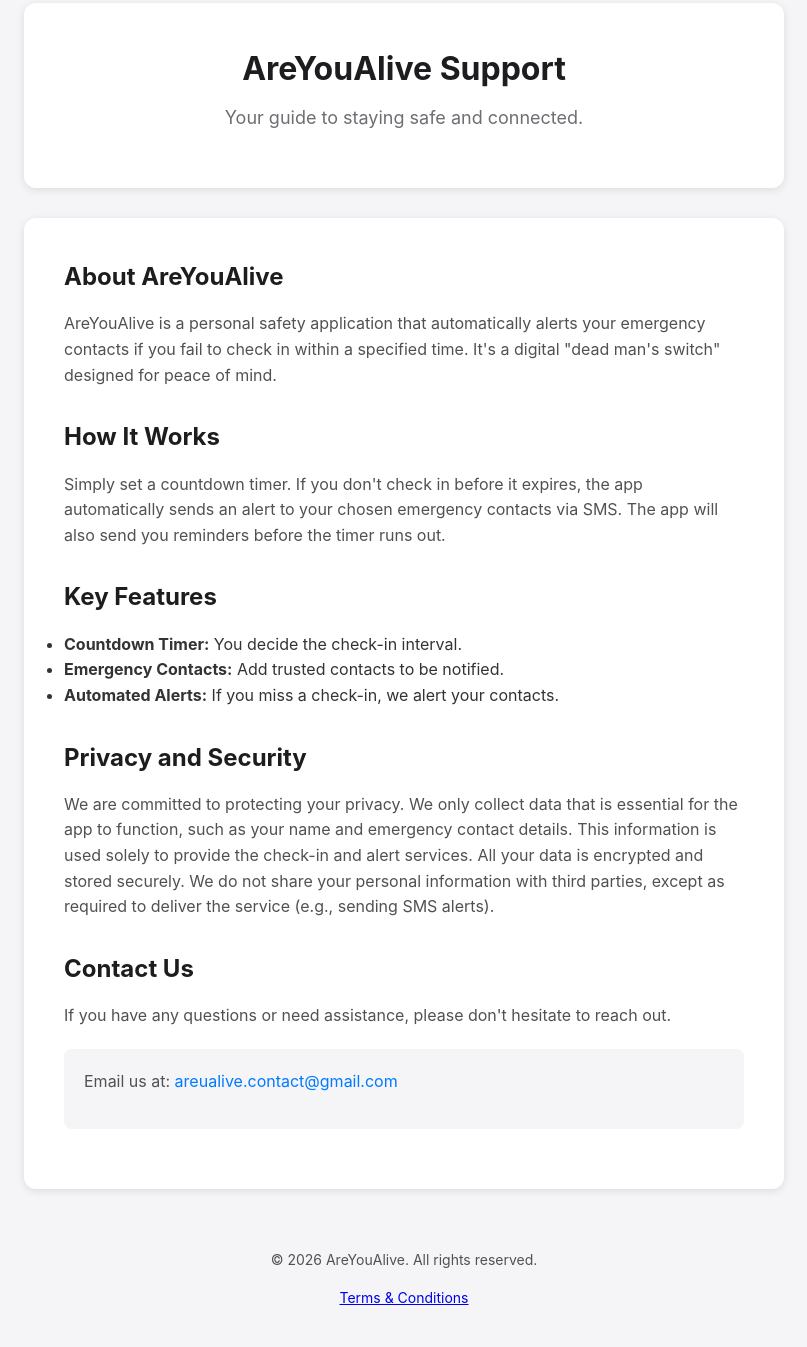
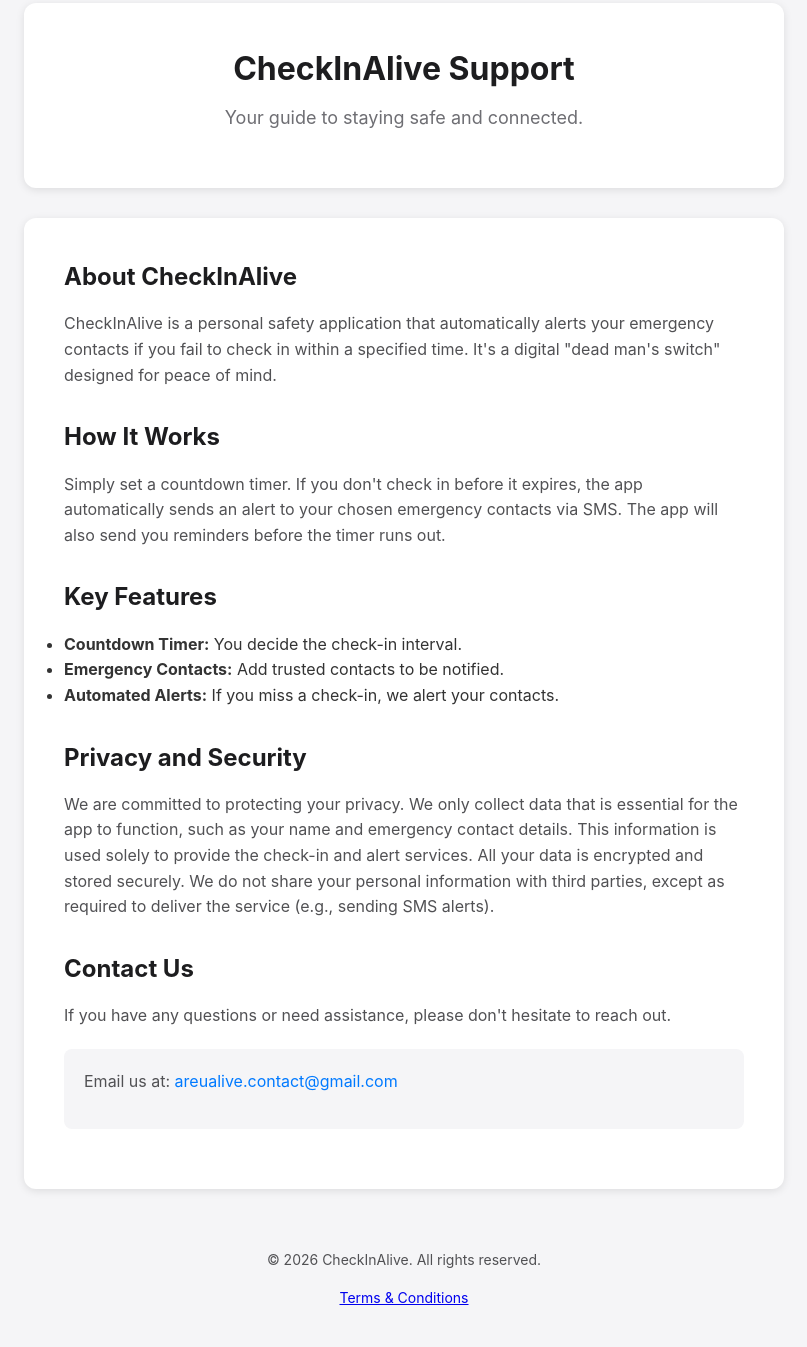
Before and after one commit to kos1502dk/are-you-alive-support, a plain HTML site: page docs/index.html in a window 1280 px wide. Shown: the part 37-1384 px from the top of the page, without its empty margins (236-1043 px from the left). Drawn offline with Linux system fonts and the light colour scheme.

Commit message:
chore: Name to CheckInAlive

```diff
--- a/docs/index.html
+++ b/docs/index.html
@@ -3,7 +3,7 @@
   <head>
     <meta charset="UTF-8" />
     <meta name="viewport" content="width=device-width, initial-scale=1.0" />
-    <title>AreYouAlive - Support</title>
+    <title>CheckInAlive - Support</title>
     <style>
       * {
         margin: 0;
@@ -107,16 +107,17 @@
   <body>
     <div class="container">
       <div class="header">
-        <h1>AreYouAlive Support</h1>
+        <h1>CheckInAlive Support</h1>
         <p class="subtitle">Your guide to staying safe and connected.</p>
       </div>
 
       <div class="content">
-        <h2>About AreYouAlive</h2>
+        <h2>About CheckInAlive</h2>
         <p>
-          AreYouAlive is a personal safety application that automatically alerts
-          your emergency contacts if you fail to check in within a specified
-          time. It's a digital "dead man's switch" designed for peace of mind.
+          CheckInAlive is a personal safety application that automatically
+          alerts your emergency contacts if you fail to check in within a
+          specified time. It's a digital "dead man's switch" designed for peace
+          of mind.
         </p>
 
         <h2>How It Works</h2>
@@ -152,7 +153,7 @@
 
         <!-- <h2>Terms and Conditions</h2>
         <p>
-          By using the AreYouAlive application, you agree to our
+          By using the CheckInAlive application, you agree to our
           <a href="terms-and-conditions.html">Terms and Conditions</a>. Please
           review them carefully.
         </p> -->
@@ -173,7 +174,7 @@
       </div>
 
       <div class="footer">
-        <p>&copy; 2026 AreYouAlive. All rights reserved.</p>
+        <p>&copy; 2026 CheckInAlive. All rights reserved.</p>
         <p><a href="terms-and-conditions.html">Terms & Conditions</a></p>
       </div>
     </div>
```
Also changed, not shown: docs/terms-and-conditions.html (+2 -2 lines).
